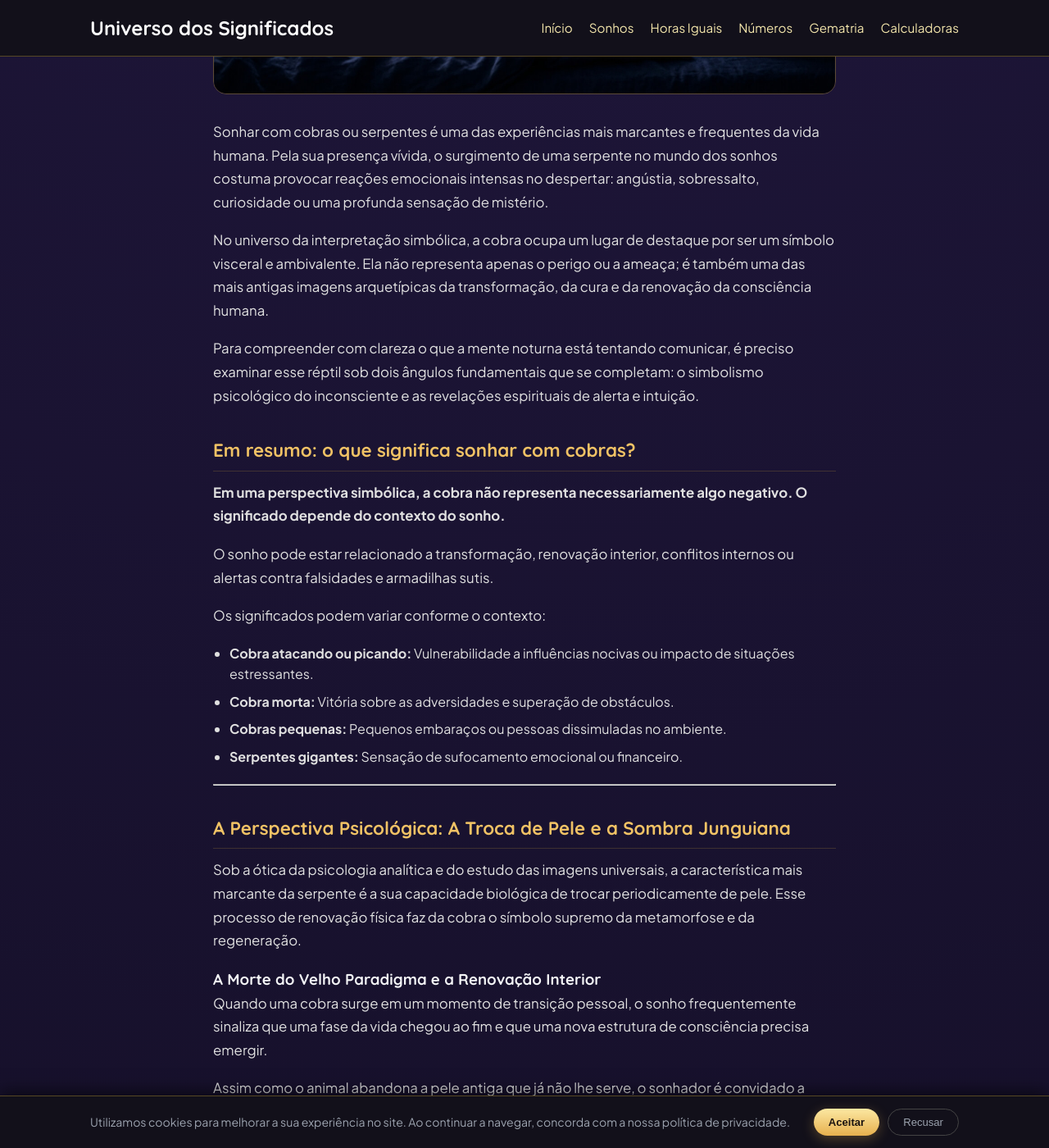
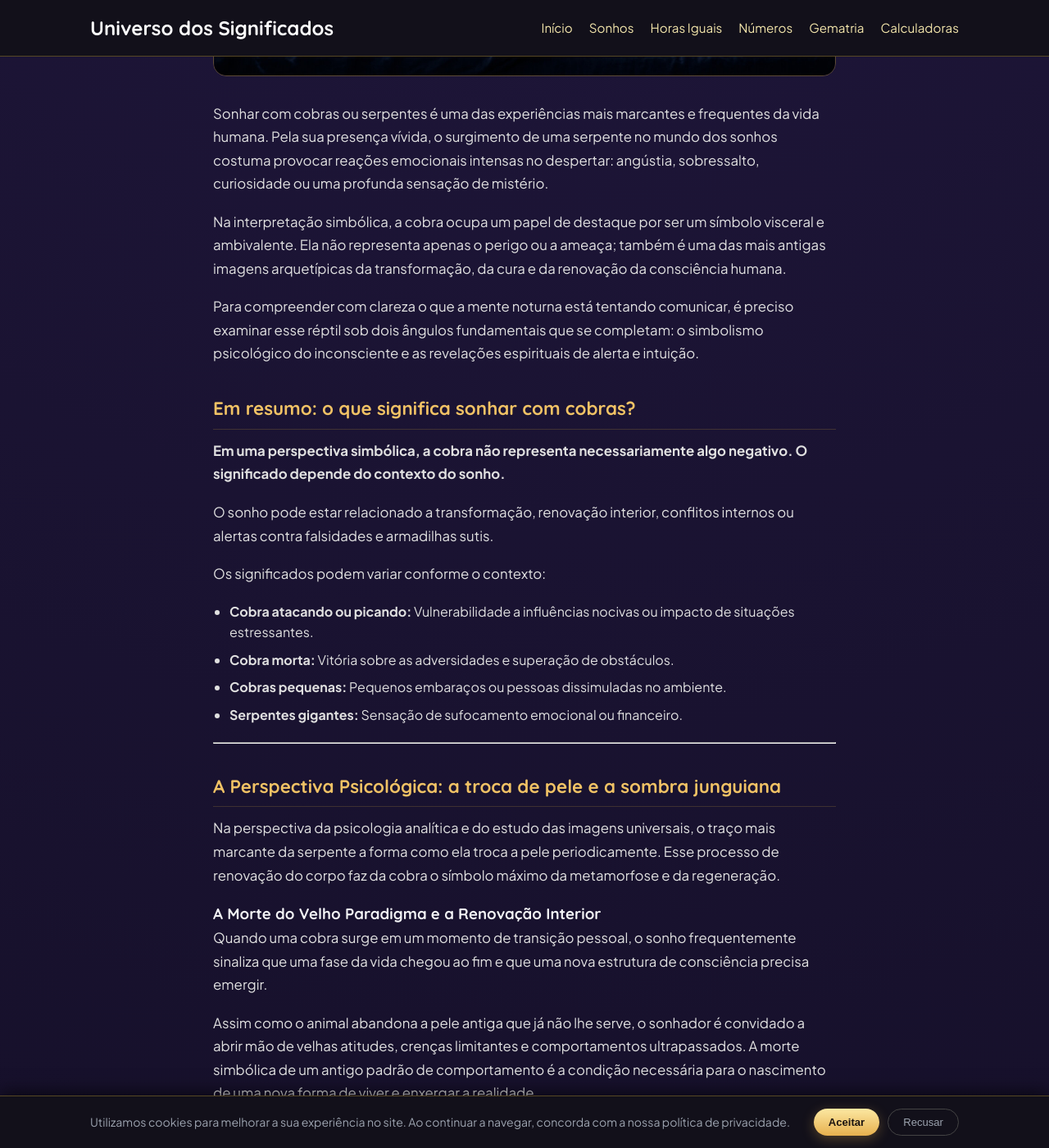
Before and after one commit to dreams-num/portal-significados, a Jekyll site: the page built from _posts/2026-10-05-significado-de-sonhar-com-cobras-e-serpentes.md, in a window 1280 px wide and 1400 px high, scrolled down 685 px. Shown: the whole window at 82% size. Built offline with Jekyll 4.4.1, drawn with Linux system fonts in a browser that asks for light colours; some of the changed text lies outside the part shown.

Commit message:
Update 2026-10-05-significado-de-sonhar-com-cobras-e-serpentes.md

```diff
--- a/_posts/2026-10-05-significado-de-sonhar-com-cobras-e-serpentes.md
+++ b/_posts/2026-10-05-significado-de-sonhar-com-cobras-e-serpentes.md
@@ -11,12 +11,12 @@
 # O Significado Espiritual e Psicológico de Sonhar com Cobras e Serpentes: Transformação, Alertas e a Mente Inconsciente
 
 <figure style="margin: 25px 0; text-align: center;">
-        <img src="{{ '/assets/images/sonhando-cobras.jpg' | relative_url }}" alt="Sonhar com Cobras e Serpentes" style="max-width: 100%; border-radius: 16px; border: 1px solid var(--border-color);">
+        <img src="{{ '/assets/images/sonhando-cobras.jpg' | relative_url }}" alt="Mulher deitada na cama dormindo e uma cobra olhando para ela" style="max-width: 100%; border-radius: 16px; border: 1px solid var(--border-color);">
 </figure>
 
 Sonhar com cobras ou serpentes é uma das experiências mais marcantes e frequentes da vida humana. Pela sua presença vívida, o surgimento de uma serpente no mundo dos sonhos costuma provocar reações emocionais intensas no despertar: angústia, sobressalto, curiosidade ou uma profunda sensação de mistério.
 
-No universo da interpretação simbólica, a cobra ocupa um lugar de destaque por ser um símbolo visceral e ambivalente. Ela não representa apenas o perigo ou a ameaça; é também uma das mais antigas imagens arquetípicas da transformação, da cura e da renovação da consciência humana.
+Na interpretação simbólica, a cobra ocupa um papel de destaque por ser um símbolo visceral e ambivalente. Ela não representa apenas o perigo ou a ameaça; também é uma das mais antigas imagens arquetípicas da transformação, da cura e da renovação da consciência humana.
 
 Para compreender com clareza o que a mente noturna está tentando comunicar, é preciso examinar esse réptil sob dois ângulos fundamentais que se completam: o simbolismo psicológico do inconsciente e as revelações espirituais de alerta e intuição.
 
@@ -35,9 +35,9 @@
 
 ---
 
-## A Perspectiva Psicológica: A Troca de Pele e a Sombra Junguiana
+## A Perspectiva Psicológica: a troca de pele e a sombra junguiana
 
-Sob a ótica da psicologia analítica e do estudo das imagens universais, a característica mais marcante da serpente é a sua capacidade biológica de trocar periodicamente de pele. Esse processo de renovação física faz da cobra o símbolo supremo da metamorfose e da regeneração.
+Na perspectiva da psicologia analítica e do estudo das imagens universais, o traço mais marcante da serpente a forma como ela troca a pele periodicamente. Esse processo de renovação do corpo faz da cobra o símbolo máximo da metamorfose e da regeneração.
 
 ### A Morte do Velho Paradigma e a Renovação Interior
 
```
Also changed, not shown: other parts of _posts/2026-10-05-significado-de-sonhar-com-cobras-e-serpentes.md (+1 -1 lines).
